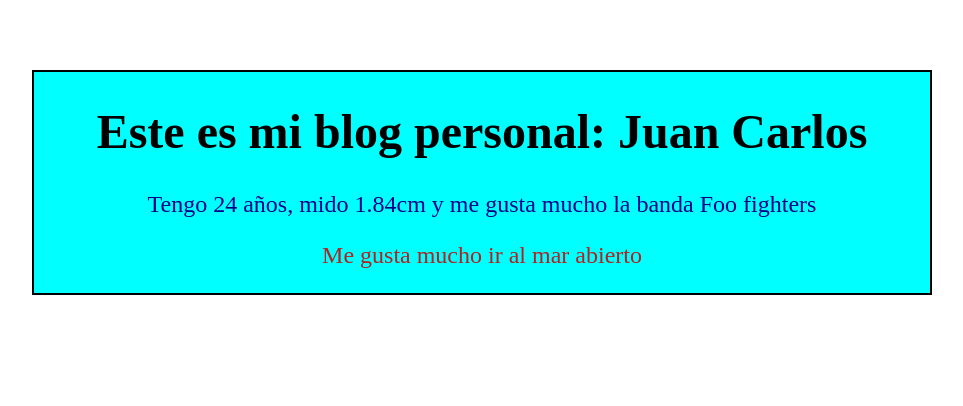
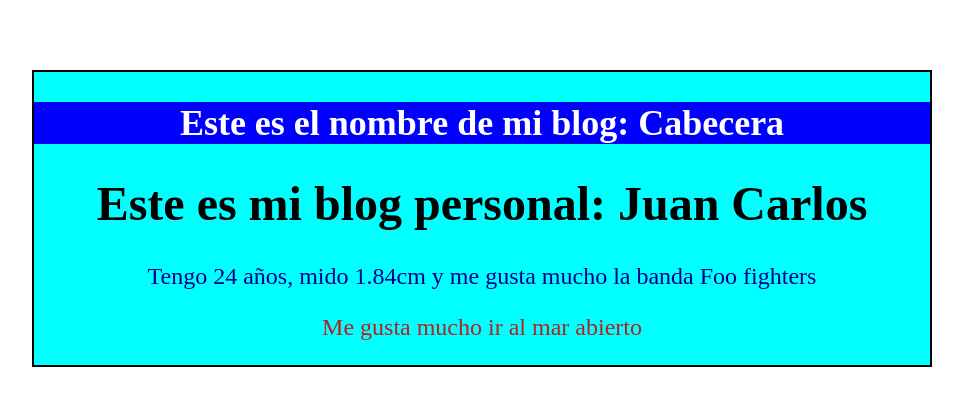
Before and after one commit to govdotpl/ImpartiendoCursoGIT-Github, a plain HTML site: page index.html in a window 1280 px wide. Shown: the whole page, without its empty margins (158-1121 px from the left). Drawn offline with Linux system fonts and the light colour scheme.

Commit message:
Agregue el header de mi blog

```diff
--- a/css/estilos.css
+++ b/css/estilos.css
@@ -26,3 +26,11 @@ body{
 #p2{
     color:firebrick;
 }
+
+#header{
+    background-color: blue;
+}
+
+#nCabecera{
+    color:white;
+}
--- a/index.html
+++ b/index.html
@@ -11,6 +11,9 @@
 
 <body>
     <div id="contenedor">
+        <div id="header">
+            <h2 id="nCabecera">Este es el nombre de mi blog: Cabecera</h2>
+        </div>
         <h1 id="titulo">Este es mi blog personal: Juan Carlos</h1>
         <p id="p1">Tengo 24 años, mido 1.84cm y me gusta mucho la banda Foo fighters</p>
         <p id="p2">Me gusta mucho ir al mar abierto</p>
```
